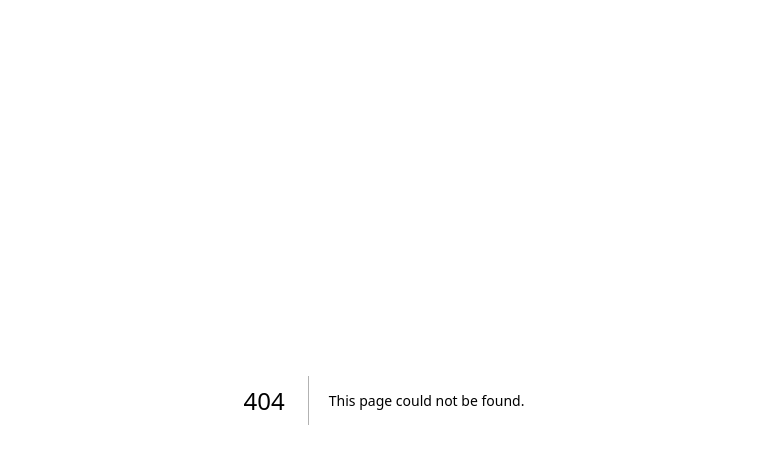
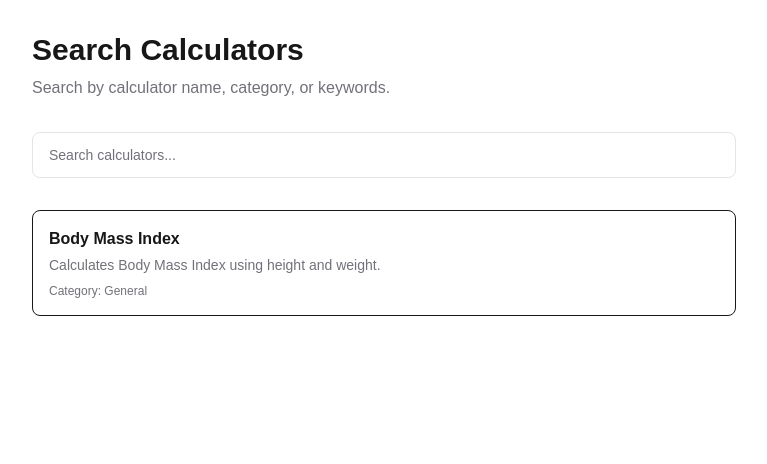
Before and after one commit to yalewgezahegn89-web/MedCalcHub, a Next.js app: page /search in a window 1280 px wide. Before the commit this address had no page. Shown: the top 464 px of the page, without its empty margins (256-1023 px from the left). Built offline with nearby package versions, Linux system fonts and the light colour scheme.

Commit message:
Sprint 13: Add reusable calculator search

```diff
--- /dev/null
+++ b/app/search/page.tsx
@@ -0,0 +1,55 @@
+"use client";
+
+import { useMemo, useState } from "react";
+
+import { SearchBox } from "@/components/search";
+import { searchCalculators } from "@/lib/search";
+
+export default function SearchPage() {
+  const [query, setQuery] = useState("");
+
+  const calculators = useMemo(
+    () => searchCalculators(query),
+    [query],
+  );
+
+  return (
+    <main className="mx-auto max-w-3xl space-y-8 p-8">
+      <div>
+        <h1 className="text-3xl font-bold">
+          Search Calculators
+        </h1>
+
+        <p className="mt-2 text-muted-foreground">
+          Search by calculator name, category, or keywords.
+        </p>
+      </div>
+
+      <SearchBox
+        value={query}
+        onChange={setQuery}
+      />
+
+      <div className="space-y-4">
+        {calculators.map((calculator) => (
+          <div
+            key={calculator.id}
+            className="rounded-lg border p-4"
+          >
+            <h2 className="font-semibold">
+              {calculator.name}
+            </h2>
+
+            <p className="mt-1 text-sm text-muted-foreground">
+              {calculator.description}
+            </p>
+
+            <p className="mt-2 text-xs text-muted-foreground">
+              Category: {calculator.category}
+            </p>
+          </div>
+        ))}
+      </div>
+    </main>
+  );
+}
--- /dev/null
+++ b/components/search/index.ts
@@ -0,0 +1,2 @@
+export { SearchBox } from "./search-box";
+export type { SearchBoxProps } from "./search-box.types";
--- /dev/null
+++ b/components/search/search-box.tsx
@@ -0,0 +1,41 @@
+"use client";
+
+import { forwardRef } from "react";
+
+import { cn } from "@/lib/utils/cn";
+
+import type { SearchBoxProps } from "./search-box.types";
+
+export const SearchBox = forwardRef<
+  HTMLInputElement,
+  SearchBoxProps
+>(function SearchBox(
+  {
+    className,
+    value,
+    onChange,
+    placeholder = "Search calculators...",
+    ...props
+  },
+  ref,
+) {
+  return (
+    <input
+      ref={ref}
+      type="search"
+      value={value}
+      placeholder={placeholder}
+      onChange={(event) => onChange(event.target.value)}
+      className={cn(
+        "w-full rounded-lg border border-border bg-background px-4 py-3",
+        "text-sm outline-none transition-colors",
+        "placeholder:text-muted-foreground",
+        "focus:border-primary focus:ring-2 focus:ring-primary/20",
+        className,
+      )}
+      {...props}
+    />
+  );
+});
+
+SearchBox.displayName = "SearchBox";
--- /dev/null
+++ b/components/search/search-box.types.ts
@@ -0,0 +1,7 @@
+import type { InputHTMLAttributes } from "react";
+
+export interface SearchBoxProps
+  extends Omit<InputHTMLAttributes<HTMLInputElement>, "onChange"> {
+  value: string;
+  onChange: (value: string) => void;
+}
--- /dev/null
+++ b/lib/search/index.ts
@@ -0,0 +1 @@
+export { searchCalculators } from "./search-calculators";
--- /dev/null
+++ b/lib/search/search-calculators.ts
@@ -0,0 +1,24 @@
+import { calculatorRegistry } from "@/lib/calculators/registry";
+
+export function searchCalculators(query: string) {
+  const search = query.trim().toLowerCase();
+
+  if (!search) {
+    return calculatorRegistry;
+  }
+
+  return calculatorRegistry.filter((calculator) => {
+    const searchable = [
+      calculator.name,
+      calculator.shortName,
+      calculator.description,
+      calculator.category,
+      ...(calculator.keywords ?? []),
+    ]
+      .filter(Boolean)
+      .join(" ")
+      .toLowerCase();
+
+    return searchable.includes(search);
+  });
+}
```
